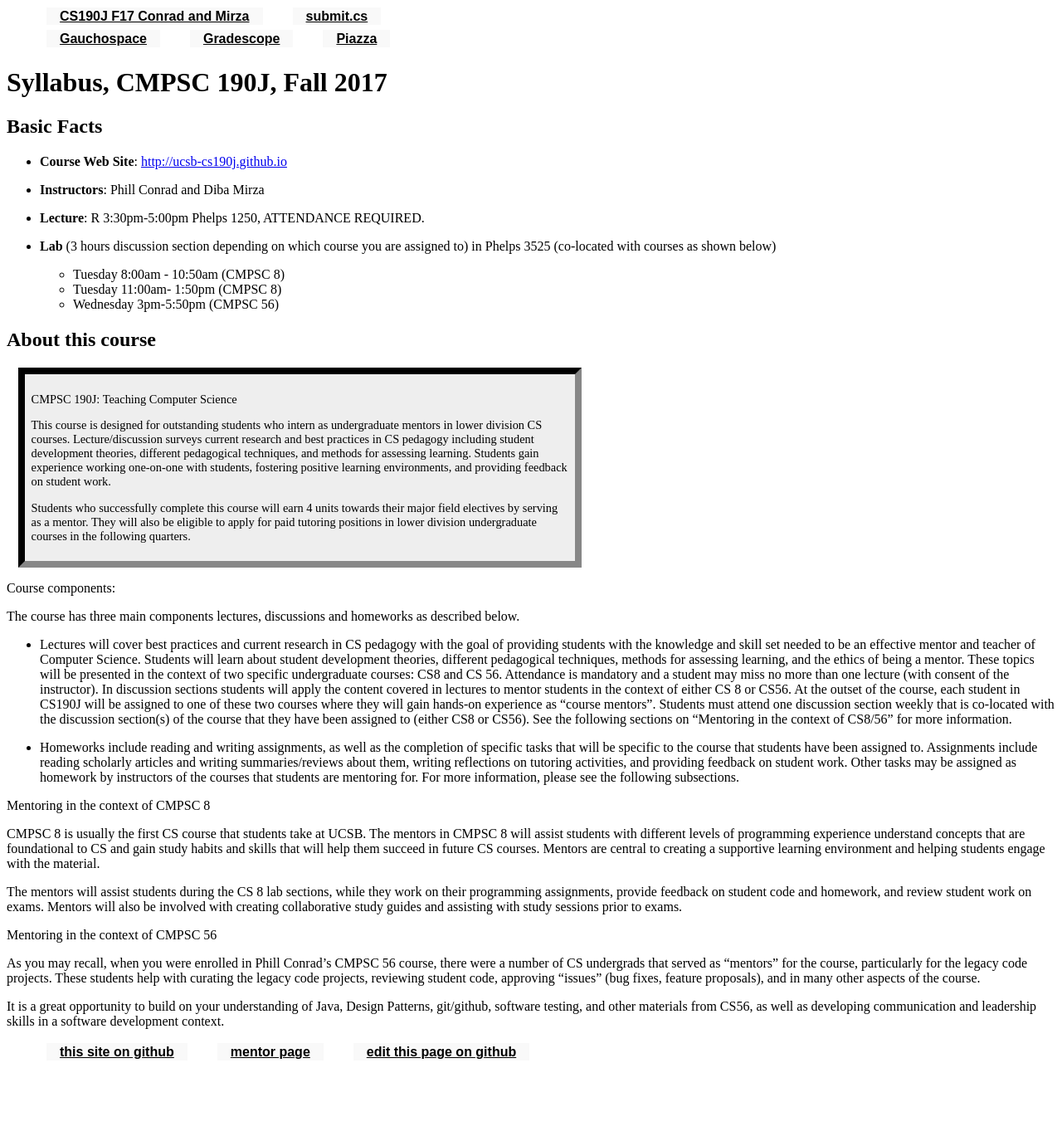
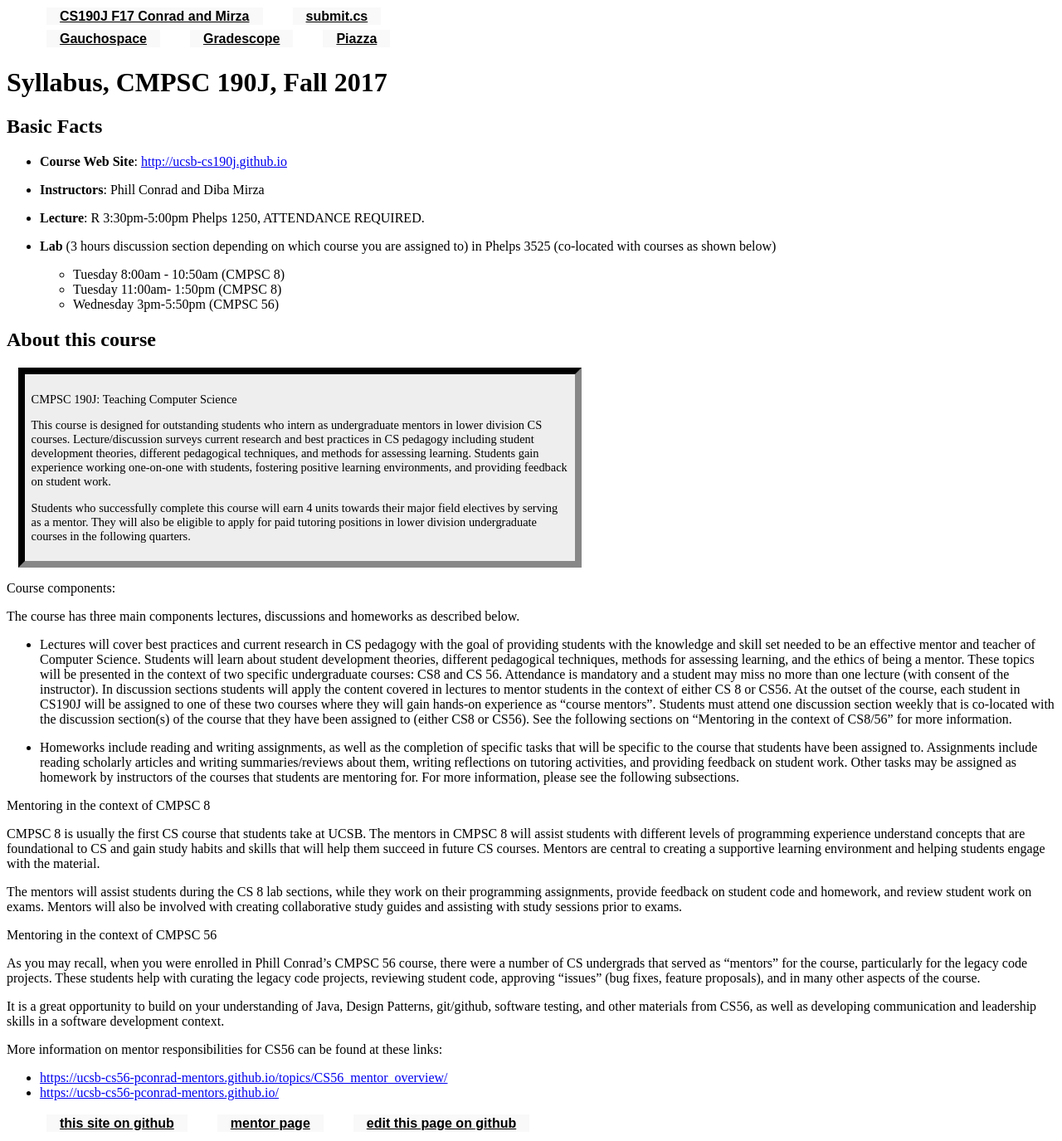
Before and after one commit to ucsb-cs190j-f17/ucsb-cs190j-f17.github.io, a Jekyll site: the page built from _info/syllabus.md, in a window 1280 px wide. Shown: the whole page at 83% size. Built offline with Jekyll 4.4.1, drawn with Linux system fonts in a browser that asks for light colours; before the commit the page ends 1289 px from its top, so only the background shows below that.

Commit message:
Update syllabus.md

```diff
--- a/_info/syllabus.md
+++ b/_info/syllabus.md
@@ -55,3 +55,8 @@ there were a number of CS undergrads that served as "mentors" for the course, pa
 with curating the legacy code projects, reviewing student code, approving "issues" (bug fixes, feature proposals), and in many other aspects of the course.
 
 It is a great opportunity to build on your understanding of Java, Design Patterns, git/github, software testing, and other materials from CS56, as well as developing communication and leadership skills in a software development context.
+
+More information on mentor responsibilities for CS56 can be found at these links:
+
+* <https://ucsb-cs56-pconrad-mentors.github.io/topics/CS56_mentor_overview/>
+* <https://ucsb-cs56-pconrad-mentors.github.io/>
```
